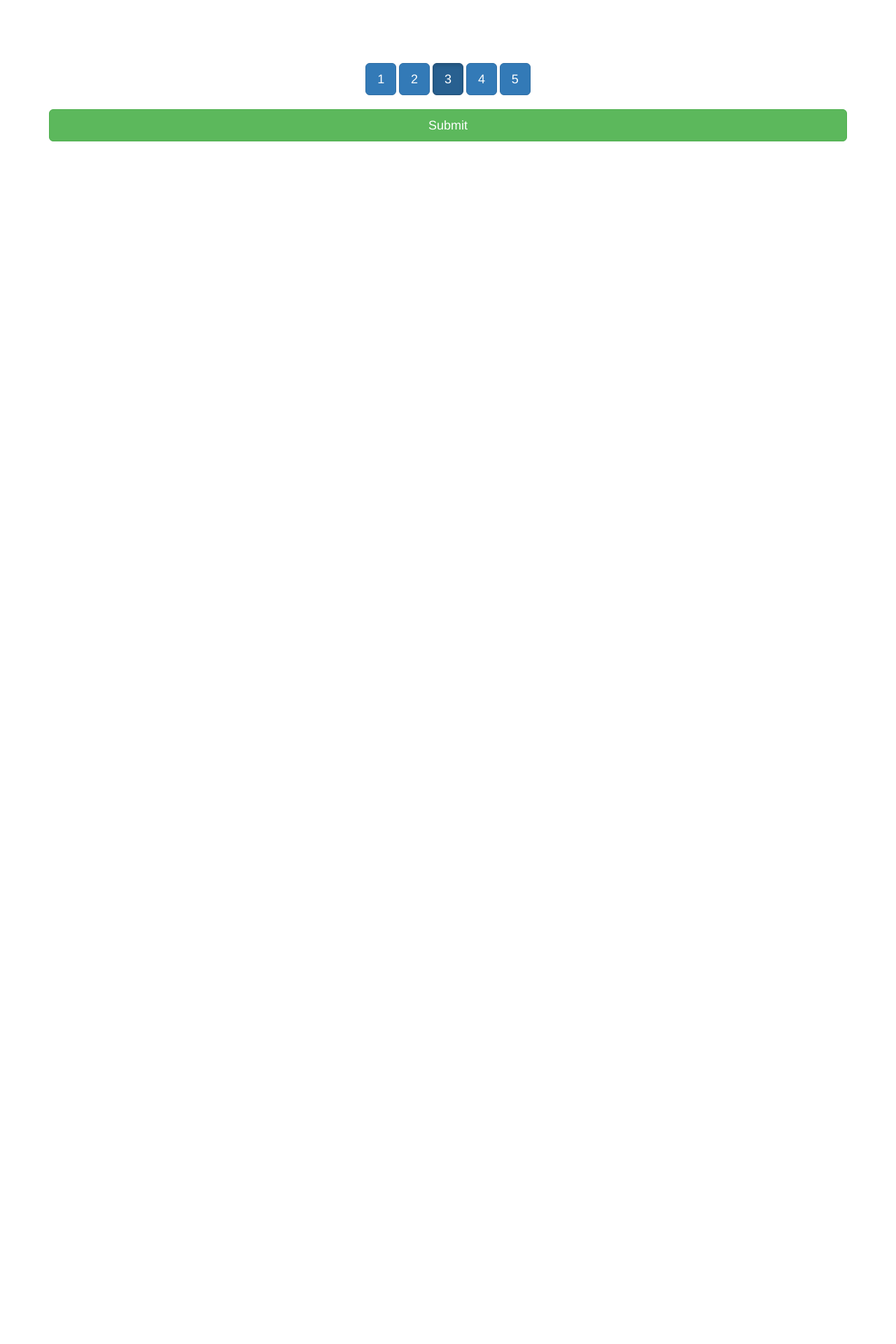
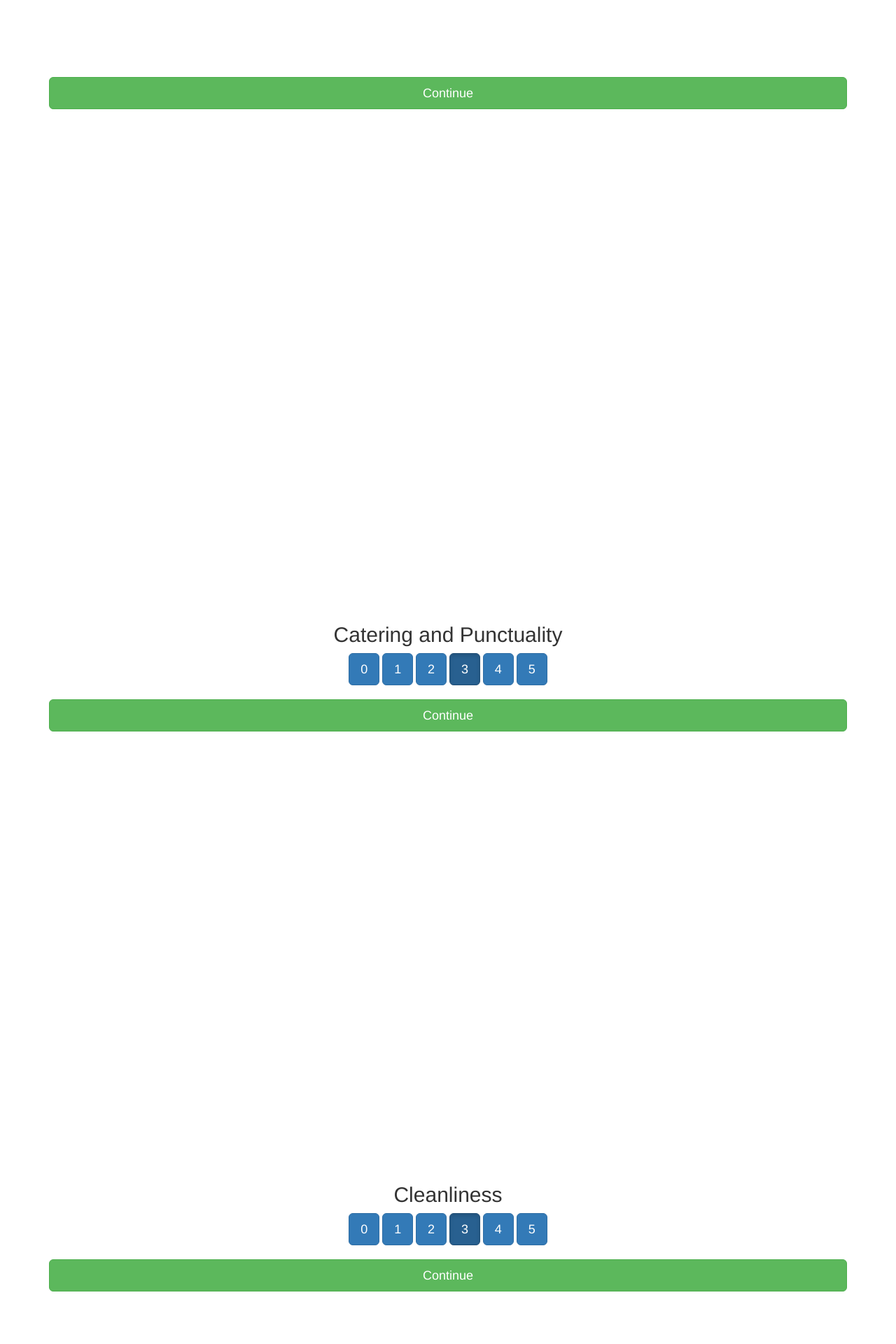
Before and after one commit to krishraghuram/mess, a Django app: template rating/templates/rating/submitrating.html in a window 1280 px wide. Shown: the top 1920 px of the page at 70% size. Before the commit the page ends 202 px from the top, so only its background shows below. Run offline with Django 3.2, Linux system fonts and the light colour scheme; the template is opened without the code that fills it, so the values that code supplies are empty; some libraries are stand-ins or nearby versions.

Commit message:
Modified submitrating.html to HAB format. Need to modify views and models to this format.

```diff
--- /dev/null
+++ b/rating/static/rating/smooth_scroll.js
@@ -0,0 +1,24 @@
+$(document).ready(function(){
+  // Add smooth scrolling to all links
+  $("a").on('click', function(event) {
+
+    // Make sure this.hash has a value before overriding default behavior
+    if (this.hash !== "") {
+      // Prevent default anchor click behavior
+      event.preventDefault();
+
+      // Store hash
+      var hash = this.hash;
+
+      // Using jQuery's animate() method to add smooth page scroll
+      // The optional number (800) specifies the number of milliseconds it takes to scroll to the specified area
+      $('html, body').animate({
+        scrollTop: $(hash).offset().top
+      }, 800, function(){
+
+        // Add hash (#) to URL when done scrolling (default click behavior)
+        window.location.hash = hash;
+      });
+    } // End if
+  });
+});
--- a/rating/templates/rating/base.html
+++ b/rating/templates/rating/base.html
@@ -24,6 +24,11 @@
 	    text-align: center;
 	    margin:0 auto;
 	}
+	.paginate
+	{
+		min-height: 100vh;
+		height: 100vh;
+	}
 	</style>
 </head>
 
--- a/rating/templates/rating/submitrating.html
+++ b/rating/templates/rating/submitrating.html
@@ -1,40 +1,168 @@
 {% extends "rating/base.html" %}
+
+{% load static %}
 
 {% block title %}Mess Rating{% endblock %}
 
 {% block css %}{% endblock %}
 
-{% block js %}{% endblock %}
+{% block js %}
+<script src="{% static 'rating/smooth_scroll.js' %}"></script>
+{% endblock %}
 
 {% block content %}
-	<div class="container" style="padding-top:70px; text-align:center;">
+	<div class="container paginate" style="padding-top: 90px; padding-bottom: 90px;text-align:center;">
 		<h2>
 			{% if request.user.is_authenticated %}
 				Welcome {{ request.user.profile.name }}
 			{% endif %}
 		</h2>
+		<a class="btn btn-lg btn-block btn-success" href="#catering_and_punctuality">Continue</a>
+	</div>
 
-		<form method="post" action="{% url 'rating:rating' %}">
-			{% csrf_token %}
+	<form method="post" action="{% url 'rating:rating' %}">
+
+		{% csrf_token %}
+
+		<div class="container paginate" style="padding-top: 70px; padding-bottom: 70px; text-align:center;" id="catering_and_punctuality">
+			<h2>
+				Catering and Punctuality
+			</h2>
 			<div class="btn-grp" data-toggle="buttons">
 				<label class="btn btn-lg btn-primary">
-					<input type="radio" name="rating" value="1">1
+					<input type="radio" name="catering_and_punctuality" value="0">0
 				</label>
 				<label class="btn btn-lg btn-primary">
-					<input type="radio" name="rating" value="2">2
+					<input type="radio" name="catering_and_punctuality" value="1">1
+				</label>
+				<label class="btn btn-lg btn-primary">
+					<input type="radio" name="catering_and_punctuality" value="2">2
 				</label>
 				<label class="btn btn-lg btn-primary active">
-					<input type="radio" name="rating" value="3" checked>3
+					<input type="radio" name="catering_and_punctuality" value="3" checked>3
 				</label>
 				<label class="btn btn-lg btn-primary">
-					<input type="radio" name="rating" value="4">4
+					<input type="radio" name="catering_and_punctuality" value="4">4
 				</label>
 				<label class="btn btn-lg btn-primary">
-					<input type="radio" name="rating" value="5">5
+					<input type="radio" name="catering_and_punctuality" value="5">5
+				</label>
+			</div>
+			<br/>
+			<a class="btn btn-lg btn-block btn-success" href="#cleanliness">Continue</a>
+		</div>
+
+		<div class="container paginate" style="padding-top: 70px; padding-bottom: 70px; text-align:center;" id="cleanliness">
+			<h2>
+				Cleanliness
+			</h2>
+			<div class="btn-grp" data-toggle="buttons">
+				<label class="btn btn-lg btn-primary">
+					<input type="radio" name="cleanliness" value="0">0
+				</label>
+				<label class="btn btn-lg btn-primary">
+					<input type="radio" name="cleanliness" value="1">1
+				</label>
+				<label class="btn btn-lg btn-primary">
+					<input type="radio" name="cleanliness" value="2">2
+				</label>
+				<label class="btn btn-lg btn-primary active">
+					<input type="radio" name="cleanliness" value="3" checked>3
+				</label>
+				<label class="btn btn-lg btn-primary">
+					<input type="radio" name="cleanliness" value="4">4
+				</label>
+				<label class="btn btn-lg btn-primary">
+					<input type="radio" name="cleanliness" value="5">5
+				</label>
+			</div>
+			<br/>
+			<a class="btn btn-lg btn-block btn-success" href="#breakfast">Continue</a>
+		</div>
+
+		<div class="container paginate" style="padding-top: 70px; padding-bottom: 70px; text-align:center;" id="breakfast">
+			<h2>
+				Breakfast
+			</h2>
+			<div class="btn-grp" data-toggle="buttons">
+				<label class="btn btn-lg btn-primary">
+					<input type="radio" name="breakfast" value="0">0
+				</label>
+				<label class="btn btn-lg btn-primary">
+					<input type="radio" name="breakfast" value="1">1
+				</label>
+				<label class="btn btn-lg btn-primary">
+					<input type="radio" name="breakfast" value="2">2
+				</label>
+				<label class="btn btn-lg btn-primary active">
+					<input type="radio" name="breakfast" value="3" checked>3
+				</label>
+				<label class="btn btn-lg btn-primary">
+					<input type="radio" name="breakfast" value="4">4
+				</label>
+				<label class="btn btn-lg btn-primary">
+					<input type="radio" name="breakfast" value="5">5
+				</label>
+			</div>
+			<br/>
+			<a class="btn btn-lg btn-block btn-success" href="#lunch">Continue</a>
+		</div>
+
+		<div class="container paginate" style="padding-top: 70px; padding-bottom: 70px; text-align:center;" id="lunch">
+			<h2>
+				Lunch
+			</h2>
+			<div class="btn-grp" data-toggle="buttons">
+				<label class="btn btn-lg btn-primary">
+					<input type="radio" name="lunch" value="0">0
+				</label>
+				<label class="btn btn-lg btn-primary">
+					<input type="radio" name="lunch" value="1">1
+				</label>
+				<label class="btn btn-lg btn-primary">
+					<input type="radio" name="lunch" value="2">2
+				</label>
+				<label class="btn btn-lg btn-primary active">
+					<input type="radio" name="lunch" value="3" checked>3
+				</label>
+				<label class="btn btn-lg btn-primary">
+					<input type="radio" name="lunch" value="4">4
+				</label>
+				<label class="btn btn-lg btn-primary">
+					<input type="radio" name="lunch" value="5">5
+				</label>
+			</div>
+			<br/>
+			<a class="btn btn-lg btn-block btn-success" href="#dinner">Continue</a>
+		</div>
+
+		<div class="container paginate" style="padding-top: 70px; padding-bottom: 70px; text-align:center;" id="dinner">
+			<h2>
+				Dinner
+			</h2>
+			<div class="btn-grp" data-toggle="buttons">
+				<label class="btn btn-lg btn-primary">
+					<input type="radio" name="dinner" value="0">0
+				</label>
+				<label class="btn btn-lg btn-primary">
+					<input type="radio" name="dinner" value="1">1
+				</label>
+				<label class="btn btn-lg btn-primary">
+					<input type="radio" name="dinner" value="2">2
+				</label>
+				<label class="btn btn-lg btn-primary active">
+					<input type="radio" name="dinner" value="3" checked>3
+				</label>
+				<label class="btn btn-lg btn-primary">
+					<input type="radio" name="dinner" value="4">4
+				</label>
+				<label class="btn btn-lg btn-primary">
+					<input type="radio" name="dinner" value="5">5
 				</label>
 			</div>
 			<br/>
 			<input type="submit" value="Submit" class="btn btn-lg btn-block btn-success">
-		</form>
-	</div>
+		</div>
+	</form>
+
 {% endblock %}
```
